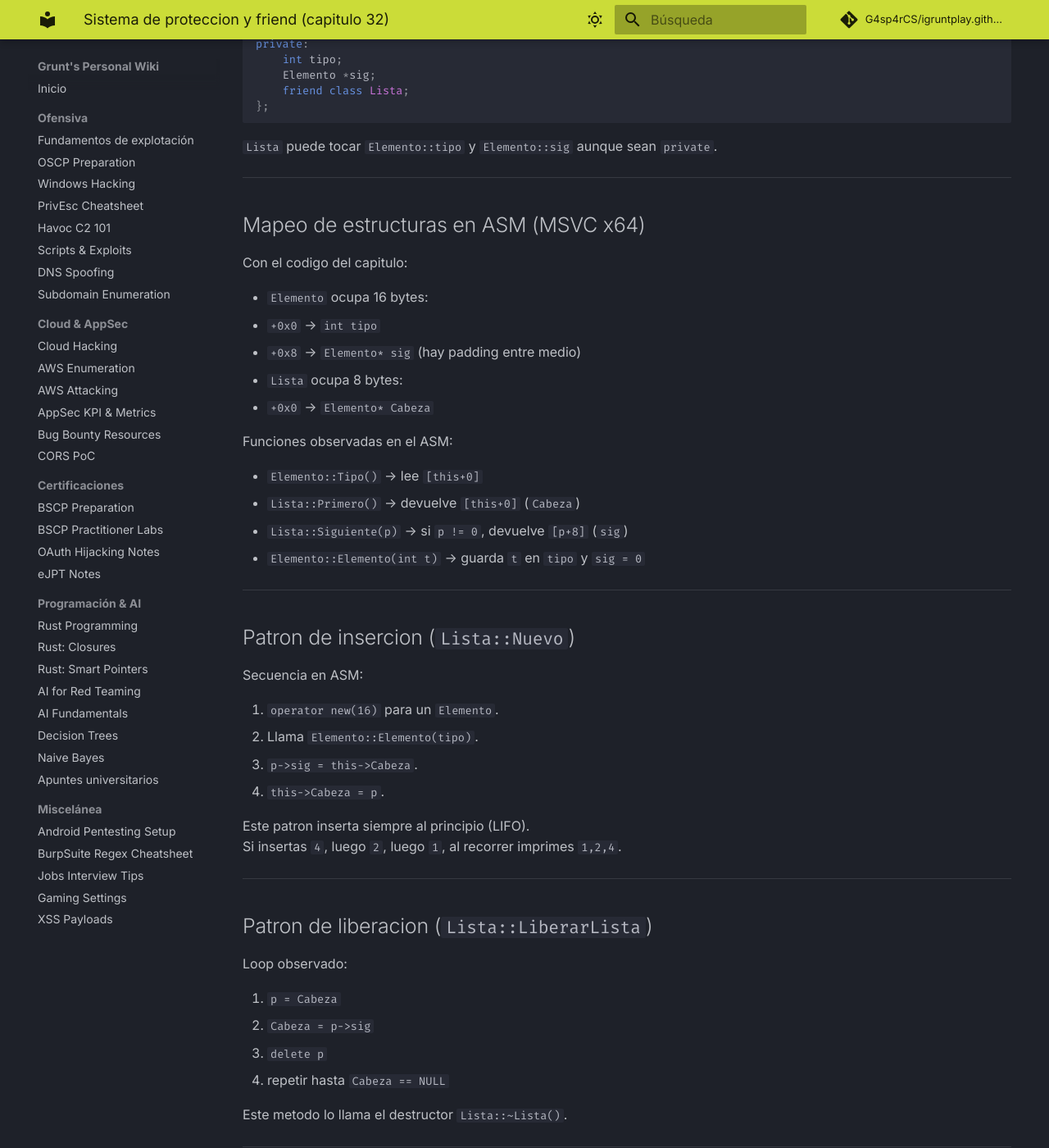
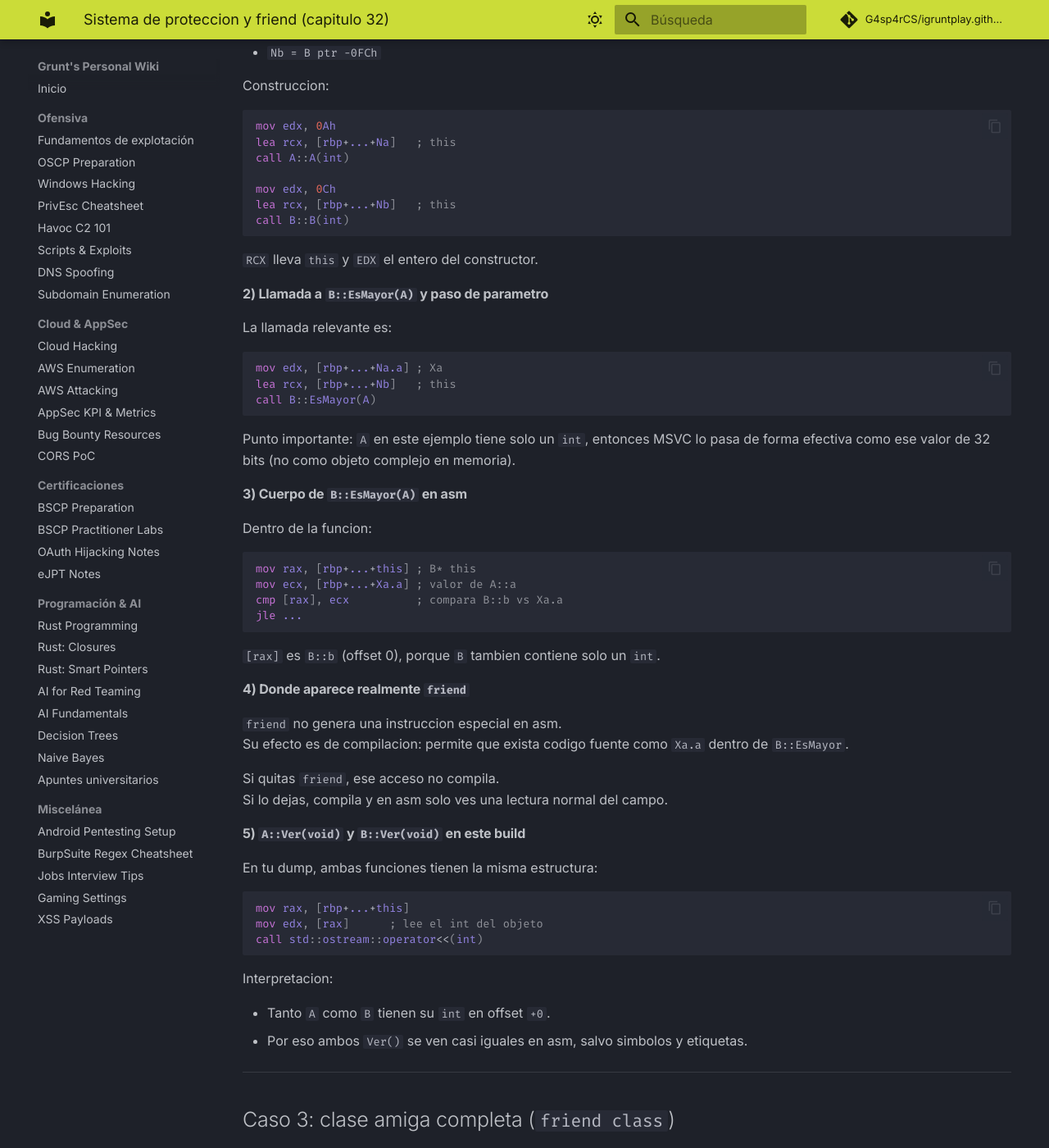
Before and after one commit to G4sp4rCS/igruntplay.github.io, an MkDocs documentation site: the page built from docs/bin-exploitation/binary-gecko-academy/cpp-reversing/friend-system-protection.md, in a window 1280 px wide and 1400 px high, scrolled down 1819 px. Shown: the whole window at 82% size. Built offline with MkDocs 1.6.1 and Material for MkDocs 9.7.7, drawn with Linux system fonts in a browser that asks for light colours; comment, search, counter and statistics services are not loaded; some of the changed text lies outside the part shown.

Commit message:
Explain low-level asm for friend access
Añade la sección "Bajo nivel (caso A y B)" que detalla cómo se disponen Na y Nb en el stack, la secuencia de construcción (RCX=this, EDX=entero), y la llamada a B::EsMayor pasando A como valor (debido a que A solo tiene un int). Describe el cuerpo en ensamblador de B::EsMayor (comparación de B::b vs A::a), aclara que `friend` no genera instrucciones especiales sino permiso de compilación para acceder a miembros privados, y explica por qué A::Ver y B::Ver muestran código ASM casi idéntico (ambos tienen el int en offset 0).

````diff
--- a/docs/bin-exploitation/binary-gecko-academy/cpp-reversing/friend-system-protection.md
+++ b/docs/bin-exploitation/binary-gecko-academy/cpp-reversing/friend-system-protection.md
@@ -67,6 +67,77 @@ Nota de reversing importante:
 
 - Si dos metodos/constructores quedan identicos en codigo maquina, el compilador puede plegarlos (COMDAT/ICF segun build).
 - Resultado: en ASM parece que "falta" una funcion, pero en realidad se reutiliza la misma implementacion.
+
+### Bajo nivel (caso `A` y `B`)
+
+#### 1) `main` crea ambos objetos en stack
+
+Se ve `Na` y `Nb` como variables locales en el frame:
+
+- `Na = A ptr -11Ch`
+- `Nb = B ptr -0FCh`
+
+Construccion:
+
+```asm
+mov edx, 0Ah
+lea rcx, [rbp+...+Na]   ; this
+call A::A(int)
+
+mov edx, 0Ch
+lea rcx, [rbp+...+Nb]   ; this
+call B::B(int)
+```
+
+`RCX` lleva `this` y `EDX` el entero del constructor.
+
+#### 2) Llamada a `B::EsMayor(A)` y paso de parametro
+
+La llamada relevante es:
+
+```asm
+mov edx, [rbp+...+Na.a] ; Xa
+lea rcx, [rbp+...+Nb]   ; this
+call B::EsMayor(A)
+```
+
+Punto importante: `A` en este ejemplo tiene solo un `int`, entonces MSVC lo pasa de forma efectiva como ese valor de 32 bits (no como objeto complejo en memoria).
+
+#### 3) Cuerpo de `B::EsMayor(A)` en asm
+
+Dentro de la funcion:
+
+```asm
+mov rax, [rbp+...+this] ; B* this
+mov ecx, [rbp+...+Xa.a] ; valor de A::a
+cmp [rax], ecx          ; compara B::b vs Xa.a
+jle ...
+```
+
+`[rax]` es `B::b` (offset 0), porque `B` tambien contiene solo un `int`.
+
+#### 4) Donde aparece realmente `friend`
+
+`friend` no genera una instruccion especial en asm.
+Su efecto es de compilacion: permite que exista codigo fuente como `Xa.a` dentro de `B::EsMayor`.
+
+Si quitas `friend`, ese acceso no compila.
+Si lo dejas, compila y en asm solo ves una lectura normal del campo.
+
+#### 5) `A::Ver(void)` y `B::Ver(void)` en este build
+
+En tu dump, ambas funciones tienen la misma estructura:
+
+```asm
+mov rax, [rbp+...+this]
+mov edx, [rax]      ; lee el int del objeto
+call std::ostream::operator<<(int)
+```
+
+Interpretacion:
+
+- Tanto `A` como `B` tienen su `int` en offset `+0`.
+- Por eso ambos `Ver()` se ven casi iguales en asm, salvo simbolos y etiquetas.
 
 ---
 
````
